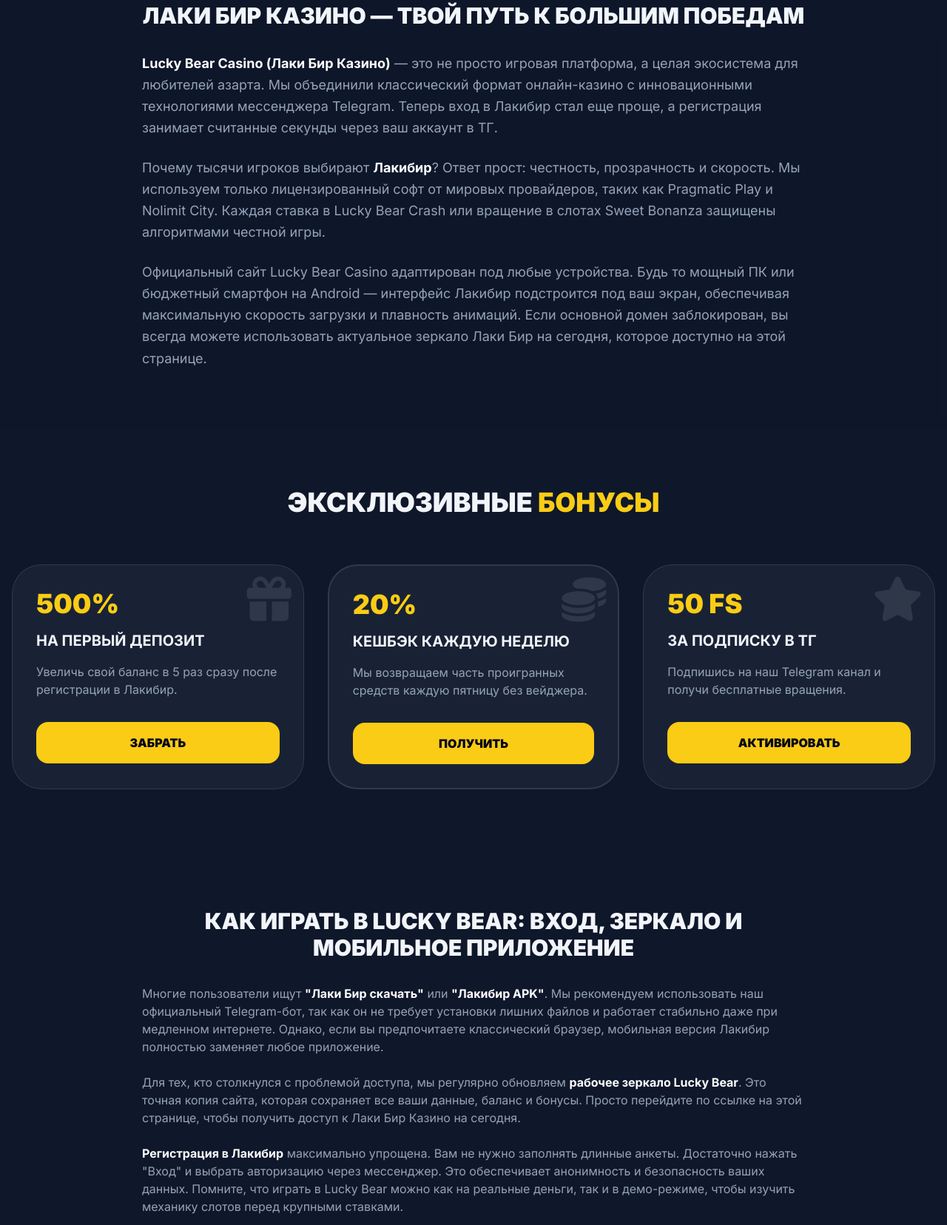
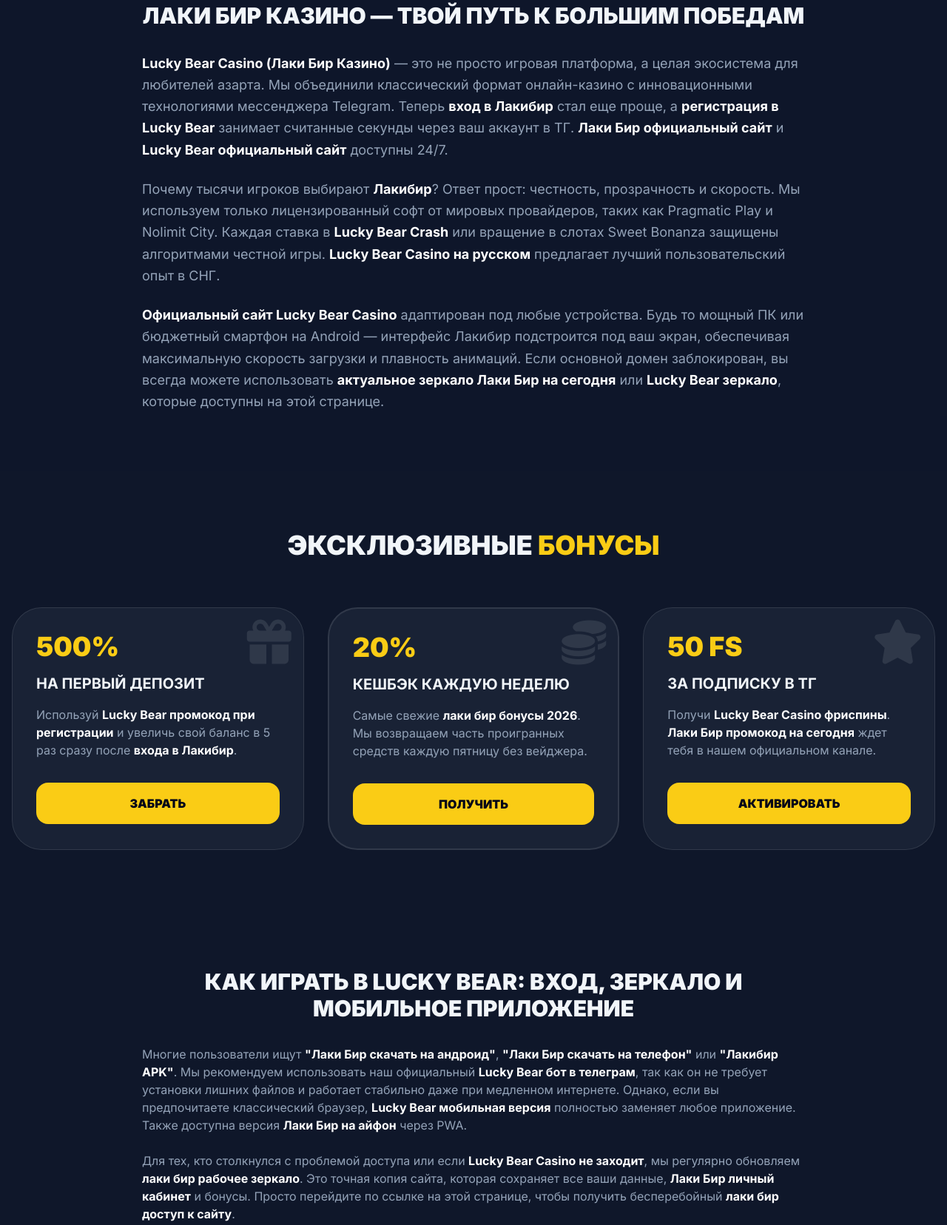
Before and after one commit to iliakirillov1111-droid/luckybearnew1, a plain HTML site: page index.html in a window 1280 px wide. Shown: the part 1471-3127 px from the top of the page at 74% size. Drawn offline with nearby package versions, Linux system fonts and the light colour scheme.

Commit message:
Update SEO keywords and content blocks

```diff
--- a/index.html
+++ b/index.html
@@ -5,7 +5,7 @@
     <meta name="viewport" content="width=device-width, initial-scale=1.0">
     <title>Lucky Bear Casino | Лаки Бир Казино Официальный Сайт - Вход и Регистрация</title>
     <meta name="description" content="Официальный сайт Lucky Bear Casino (Лаки Бир). Регистрация в Лакибир казино, актуальное зеркало, бонусы до 500% и быстрые выплаты. Играйте в слоты и краш-игру Lucky Bear прямо сейчас!">
-    <meta name="keywords" content="lucky bear casino, лаки бир казино, лакибир, официальный сайт, зеркало, вход, регистрация, бонусы, промокоды, скачать apk, телеграм бот, краш игра, играть на деньги">
+    <meta name="keywords" content="lucky bear casino, lucky bear официальный сайт, лаки бир казино, лаки бир официальный сайт, luckybear официальный сайт, казино lucky bear, лакибир вход, lucky bear casino на русском, lucky bear зеркало, лаки бир рабочее зеркало, lucky bear casino актуальное зеркало на сегодня, лаки бир зеркало официальный сайт, lucky bear вход на сайт, лаки бир доступ к сайту, lucky bear casino не заходит, lucky bear промокод, лаки бир бездепозитный бонус, lucky bear промокод при регистрации, лаки бир бонусы 2026, lucky bear casino фриспины, лаки бир промокод на сегодня, как получить бонус в лаки бир, lucky bear скачать на андроид, лаки бир скачать на телефон, lucky bear мобильная версия, лаки бир приложение скачать, lucky bear casino apk, лаки бир на айфон, m luckybear tel вход, lucky bear регистрация, лаки бир личный кабинет, как зарегистрироваться в lucky bear, лаки бир вход через телеграм, lucky bear бот в телеграм, lucky bear войти в профиль, lucky bear отзывы игроков, лаки бир казино отзывы, lucky bear вывод денег отзывы, лаки бир обман или нет, стоит ли играть в lucky bear casino">
 
     <!-- Open Graph -->
     <meta property="og:title" content="Lucky Bear Casino | Лаки Бир Казино - Официальный Сайт">
@@ -210,13 +210,13 @@
             <h2 class="text-3xl font-black mb-8 uppercase text-center">Лаки Бир Казино — Твой Путь к Большим Победам</h2>
             <div class="space-y-6 text-slate-400 leading-relaxed text-lg">
                 <p>
-                    <strong class="text-white">Lucky Bear Casino (Лаки Бир Казино)</strong> — это не просто игровая платформа, а целая экосистема для любителей азарта. Мы объединили классический формат онлайн-казино с инновационными технологиями мессенджера Telegram. Теперь вход в Лакибир стал еще проще, а регистрация занимает считанные секунды через ваш аккаунт в ТГ.
+                    <strong class="text-white">Lucky Bear Casino (Лаки Бир Казино)</strong> — это не просто игровая платформа, а целая экосистема для любителей азарта. Мы объединили классический формат онлайн-казино с инновационными технологиями мессенджера Telegram. Теперь <strong class="text-white">вход в Лакибир</strong> стал еще проще, а <strong class="text-white">регистрация в Lucky Bear</strong> занимает считанные секунды через ваш аккаунт в ТГ. <strong class="text-white">Лаки Бир официальный сайт</strong> и <strong class="text-white">Lucky Bear официальный сайт</strong> доступны 24/7.
                 </p>
                 <p>
-                    Почему тысячи игроков выбирают <strong class="text-white text-neon-yellow">Лакибир</strong>? Ответ прост: честность, прозрачность и скорость. Мы используем только лицензированный софт от мировых провайдеров, таких как Pragmatic Play и Nolimit City. Каждая ставка в Lucky Bear Crash или вращение в слотах Sweet Bonanza защищены алгоритмами честной игры.
+                    Почему тысячи игроков выбирают <strong class="text-white text-neon-yellow">Лакибир</strong>? Ответ прост: честность, прозрачность и скорость. Мы используем только лицензированный софт от мировых провайдеров, таких как Pragmatic Play и Nolimit City. Каждая ставка в <strong class="text-white">Lucky Bear Crash</strong> или вращение в слотах Sweet Bonanza защищены алгоритмами честной игры. <strong class="text-white">Lucky Bear Casino на русском</strong> предлагает лучший пользовательский опыт в СНГ.
                 </p>
                 <p>
-                    Официальный сайт Lucky Bear Casino адаптирован под любые устройства. Будь то мощный ПК или бюджетный смартфон на Android — интерфейс Лакибир подстроится под ваш экран, обеспечивая максимальную скорость загрузки и плавность анимаций. Если основной домен заблокирован, вы всегда можете использовать актуальное зеркало Лаки Бир на сегодня, которое доступно на этой странице.
+                    <strong class="text-white">Официальный сайт Lucky Bear Casino</strong> адаптирован под любые устройства. Будь то мощный ПК или бюджетный смартфон на Android — интерфейс Лакибир подстроится под ваш экран, обеспечивая максимальную скорость загрузки и плавность анимаций. Если основной домен заблокирован, вы всегда можете использовать <strong class="text-white">актуальное зеркало Лаки Бир на сегодня</strong> или <strong class="text-white">Lucky Bear зеркало</strong>, которые доступны на этой странице.
                 </p>
             </div>
         </div>
@@ -234,7 +234,7 @@
                     </div>
                     <div class="text-neon-yellow font-black text-4xl mb-4">500%</div>
                     <h3 class="text-xl font-bold mb-4 uppercase">На первый депозит</h3>
-                    <p class="text-slate-400 mb-8">Увеличь свой баланс в 5 раз сразу после регистрации в Лакибир.</p>
+                    <p class="text-slate-400 mb-8">Используй <strong class="text-white">Lucky Bear промокод при регистрации</strong> и увеличь свой баланс в 5 раз сразу после <strong class="text-white">входа в Лакибир</strong>.</p>
                     <a href="https://lbgame777.xyz/6L4Asx" class="w-full block py-4 bg-neon-yellow text-slate-950 text-center font-black rounded-2xl hover:scale-105 transition">ЗАБРАТЬ</a>
                 </div>
                 <!-- Bonus 2 -->
@@ -244,7 +244,7 @@
                     </div>
                     <div class="text-neon-yellow font-black text-4xl mb-4">20%</div>
                     <h3 class="text-xl font-bold mb-4 uppercase">Кешбэк каждую неделю</h3>
-                    <p class="text-slate-400 mb-8">Мы возвращаем часть проигранных средств каждую пятницу без вейджера.</p>
+                    <p class="text-slate-400 mb-8">Самые свежие <strong class="text-white">лаки бир бонусы 2026</strong>. Мы возвращаем часть проигранных средств каждую пятницу без вейджера.</p>
                     <a href="https://lbgame777.xyz/6L4Asx" class="w-full block py-4 bg-neon-yellow text-slate-950 text-center font-black rounded-2xl hover:scale-105 transition">ПОЛУЧИТЬ</a>
                 </div>
                 <!-- Bonus 3 -->
@@ -254,7 +254,7 @@
                     </div>
                     <div class="text-neon-yellow font-black text-4xl mb-4">50 FS</div>
                     <h3 class="text-xl font-bold mb-4 uppercase">За подписку в ТГ</h3>
-                    <p class="text-slate-400 mb-8">Подпишись на наш Telegram канал и получи бесплатные вращения.</p>
+                    <p class="text-slate-400 mb-8">Получи <strong class="text-white">Lucky Bear Casino фриспины</strong>. <strong class="text-white">Лаки Бир промокод на сегодня</strong> ждет тебя в нашем официальном канале.</p>
                     <a href="https://lbgame777.xyz/6L4Asx" class="w-full block py-4 bg-neon-yellow text-slate-950 text-center font-black rounded-2xl hover:scale-105 transition">АКТИВИРОВАТЬ</a>
                 </div>
             </div>
@@ -267,13 +267,13 @@
             <h2 class="text-3xl font-black mb-8 uppercase text-center">Как играть в Lucky Bear: Вход, Зеркало и Мобильное Приложение</h2>
             <div class="space-y-6 text-slate-400">
                 <p>
-                    Многие пользователи ищут <strong class="text-white">"Лаки Бир скачать"</strong> или <strong class="text-white">"Лакибир APK"</strong>. Мы рекомендуем использовать наш официальный Telegram-бот, так как он не требует установки лишних файлов и работает стабильно даже при медленном интернете. Однако, если вы предпочитаете классический браузер, мобильная версия Лакибир полностью заменяет любое приложение.
+                    Многие пользователи ищут <strong class="text-white">"Лаки Бир скачать на андроид"</strong>, <strong class="text-white">"Лаки Бир скачать на телефон"</strong> или <strong class="text-white">"Лакибир APK"</strong>. Мы рекомендуем использовать наш официальный <strong class="text-white">Lucky Bear бот в телеграм</strong>, так как он не требует установки лишних файлов и работает стабильно даже при медленном интернете. Однако, если вы предпочитаете классический браузер, <strong class="text-white">Lucky Bear мобильная версия</strong> полностью заменяет любое приложение. Также доступна версия <strong class="text-white">Лаки Бир на айфон</strong> через PWA.
                 </p>
                 <p>
-                    Для тех, кто столкнулся с проблемой доступа, мы регулярно обновляем <strong class="text-white">рабочее зеркало Lucky Bear</strong>. Это точная копия сайта, которая сохраняет все ваши данные, баланс и бонусы. Просто перейдите по ссылке на этой странице, чтобы получить доступ к Лаки Бир Казино на сегодня.
+                    Для тех, кто столкнулся с проблемой доступа или если <strong class="text-white">Lucky Bear Casino не заходит</strong>, мы регулярно обновляем <strong class="text-white">лаки бир рабочее зеркало</strong>. Это точная копия сайта, которая сохраняет все ваши данные, <strong class="text-white">Лаки Бир личный кабинет</strong> и бонусы. Просто перейдите по ссылке на этой странице, чтобы получить бесперебойный <strong class="text-white">лаки бир доступ к сайту</strong>.
                 </p>
                 <p>
-                    <strong class="text-white">Регистрация в Лакибир</strong> максимально упрощена. Вам не нужно заполнять длинные анкеты. Достаточно нажать "Вход" и выбрать авторизацию через мессенджер. Это обеспечивает анонимность и безопасность ваших данных. Помните, что играть в Lucky Bear можно как на реальные деньги, так и в демо-режиме, чтобы изучить механику слотов перед крупными ставками.
+                    <strong class="text-white">Регистрация в Лакибир</strong> максимально упрощена. Вам не нужно заполнять длинные анкеты. Достаточно нажать "Вход" и выбрать <strong class="text-white">Лаки Бир вход через телеграм</strong>. Это обеспечивает анонимность и безопасность ваших данных. <strong class="text-white">Lucky Bear отзывы игроков</strong> подтверждают, что это самый надежный способ. Помните, что <strong class="text-white">вывод денег из Лаки Бир</strong> происходит мгновенно, что подтверждают многочисленные отзывы.
                 </p>
             </div>
         </div>
@@ -348,7 +348,7 @@
 
             <!-- Keywords Wall -->
             <div class="text-[10px] text-slate-700 leading-tight mb-8 text-justify uppercase">
-                lucky bear casino, лаки бир казино, лакибир, лаки беар, luckybear, официальный сайт, зеркало, вход, регистрация, бонусы, промокоды, скачать apk, телеграм бот, краш игра, играть на деньги, онлайн казино, рабочее зеркало на сегодня, мобильная версия, отзывы игроков, бездепозитный бонус, фриспины, купоны, личный кабинет, вывод денег, минимальный депозит, слоты прагматик, регистрация в лакибир, лаки бир казино официальный сайт вход, лаки бир казино играть онлайн, лаки бир казино скачать на андроид, lucky bear crash играть, lucky bear telegram bot, казино с медведем, лаки бир промокод 2024, лакибир казино зеркало рабочее.
+                lucky bear casino, lucky bear официальный сайт, лаки бир казино, лаки бир официальный сайт, luckybear официальный сайт, казино lucky bear, лакибир вход, lucky bear casino на русском, lucky bear зеркало, лаки бир рабочее зеркало, lucky bear casino актуальное зеркало на сегодня, лаки бир зеркало официальный сайт, lucky bear вход на сайт, лаки бир доступ к сайту, lucky bear casino не заходит, lucky bear промокод, лаки бир бездепозитный бонус, lucky bear промокод при регистрации, лаки бир бонусы 2026, lucky bear casino фриспины, лаки бир промокод на сегодня, как получить бонус в лаки бир, lucky bear скачать на андроид, лаки бир скачать на телефон, lucky bear мобильная версия, лаки бир приложение скачать, lucky bear casino apk, лаки бир на айфон, m luckybear tel вход, lucky bear регистрация, лаки бир личный кабинет, как зарегистрироваться в lucky bear, лаки бир вход через телеграм, lucky bear бот в телеграм, lucky bear войти в профиль, lucky bear отзывы игроков, лаки бир казино отзывы, lucky bear вывод денег отзывы, лаки бир обман или нет, стоит ли играть в lucky bear casino.
             </div>
 
             <div class="flex flex-col md:flex-row justify-between items-center pt-8 border-t border-slate-800 gap-4">
```
